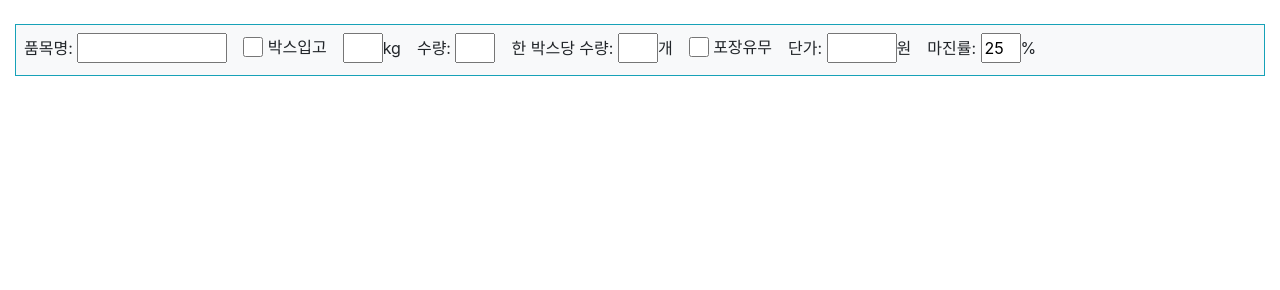
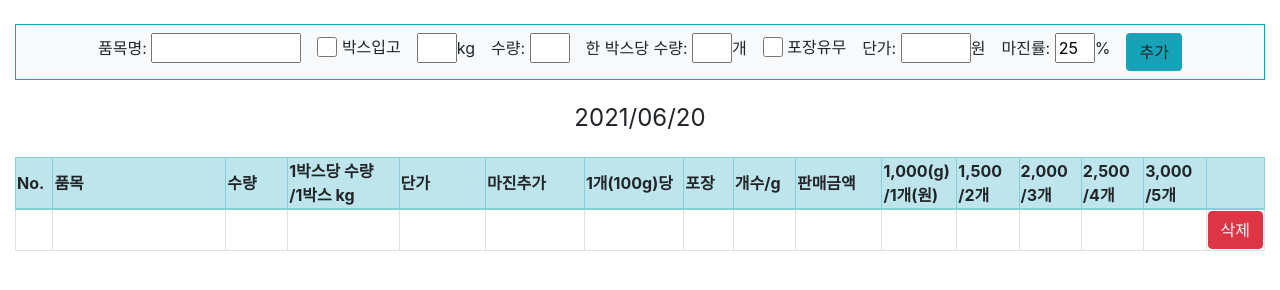
Before and after one commit to develop-now/fruit-veggie, an Electron app: page renderer/index.html in a window 1280 px wide. Drawn offline with nearby package versions, Linux system fonts and the light colour scheme.

Commit message:
Add calculator table, Fix css top bar

```diff
--- a/renderer/index.html
+++ b/renderer/index.html
@@ -7,6 +7,7 @@
         <link rel="stylesheet" href="../node_modules/bootstrap/dist/css/bootstrap.css">
         <link rel="stylesheet" href="style.css">
         <script>window.$ = window.jQuery = require('jquery');</script>
+        <script src="validate.js"></script>
         <style>
 
         </style>
@@ -16,49 +17,110 @@
             <div class="row pt-4">
                 <div class="col mb-5">
                     <form>
-                        <div class="d-flex flex-row bg-light py-2 border border-info">
-                            <div  class="px-2">
+                        <div class="d-flex flex-row justify-content-center bg-light py-2 border border-info tobMenu">
+                            <div  class="mx-2">
                             품목명:
-                            <input type="text" placeholder="" style="width:150px">
+                            <input type="text" style="width:150px" id="name">
                             </div>
-                            <div class="px-2">
+                            <div class="mx-2">
                                 <label>
-                                    <input type="checkbox" class="big-checkbox">&nbsp;박스입고
+                                    <input type="checkbox" class="big-checkbox" id="box" value="false">&nbsp;박스입고
                                 </label>
                             </div>
-                            <div class="px-2">
-                                <input type="text" class="numTextBox">kg
+                            <div class="mx-2">
+                                <input type="text" class="numTextBox" id="box-kg">kg
                             </div>
-                            <div class="px-2">
+                            <div class="mx-2">
                                 수량:
-                                <input type="text" class="numTextBox">
+                                <input type="text" class="numTextBox" id="quantity" required>
                             </div>
-                            <div class="px-2">
+                            <div class="mx-2">
                                 한 박스당 수량:
-                                <input type="text" class="numTextBox">개
+                                <input type="text" class="numTextBox" id="quantityByOneBox">개
                             </div>
-                            <div class="px-2">
+                            <div class="mx-2">
                                 <label>
-                                    <input type="checkbox" class="big-checkbox">&nbsp;포장유무
+                                    <input type="checkbox" class="big-checkbox" id="packing" value="false" >&nbsp;포장유무
                                 </label>
                             </div>
-                            <div class="px-2">
+                            <div class="mx-2">
                                 단가:
-                                <input type="text" style="width:70px">원
+                                <input type="text" style="width:70px" id="unit-price">원
                             </div>
-                            <div class="px-2">
+                            <div class="mx-2">
                                 마진률:
-                                <input type="text" class="numTextBox" value="25">%
+                                <input type="text" class="numTextBox" id="margin-rate" value="25">%
+                            </div>
+                            <div class="mx-2">
+                                <input type="submit"  class="bg-info btn" value="추가">
                             </div>
                         </div>
                     </form>
-                    <div class="container">
-                        <div class="col">
-
+                    <div class="container-fluid px-0">
+                        <div class="col mx-auto">
+                            <h4 class="d-flex my-4 justify-content-center font-weight-normal ">
+                                2021/06/20
+                            </h4>
                         </div>
-                        <div class="col">
-                            <table>
-
+                        <div class="col px-0 calculatorT">
+                            <table class="table-bordered table-hover">
+                                <colgroup>
+                                    <col style="width:3%">
+                                    <col style="width:14%">
+                                    <col style="width:5%">
+                                    <col style="width:9%">
+                                    <col style="width:7%">
+                                    <col style="width:8%">
+                                    <col style="width:8%">
+                                    <col style="width:4%">
+                                    <col style="width:5%">
+                                    <col style="width:7%">
+                                    <col style="width:6%">
+                                    <col style="width:5%">
+                                    <col style="width:5%">
+                                    <col style="width:5%">
+                                    <col style="width:5%">
+                                </colgroup>
+                                <thead>
+                                    <tr class="table-info">
+                                        <th>No.</th>
+                                        <th>품목</th>
+                                        <th>수량</th>
+                                        <th>1박스당 수량<br>/1박스 kg</th>
+                                        <th>단가</th>
+                                        <th>마진추가</th>
+                                        <th>1개&#40;100g&#41;당</th>
+                                        <th>포장</th>
+                                        <th>개수/g</th>
+                                        <th>판매금액</th>
+                                        <th>1,000&#40;g&#41;<br>/1개&#40;원&#41;</th>
+                                        <th>1,500<br>/2개</th>
+                                        <th>2,000<br>/3개</th>
+                                        <th>2,500<br>/4개</th>
+                                        <th>3,000<br>/5개</th>
+                                        <th></th>
+                                    </tr>
+                                </thead>
+                                <tdody>
+                                    <tr>
+                                        <td></td>
+                                        <td></td>
+                                        <td></td>
+                                        <td></td>
+                                        <td></td>
+                                        <td></td>
+                                        <td></td>
+                                        <td></td>
+                                        <td></td>
+                                        <td></td>
+                                        <td></td>
+                                        <td></td>
+                                        <td></td>
+                                        <td></td>
+                                        <td></td>
+                                        <td><input type="button" class="btn-danger btn" value="삭제"></td>
+                                    </tr>
+                                </tdody>
                             </table>
                         </div>
                     </div>
```
